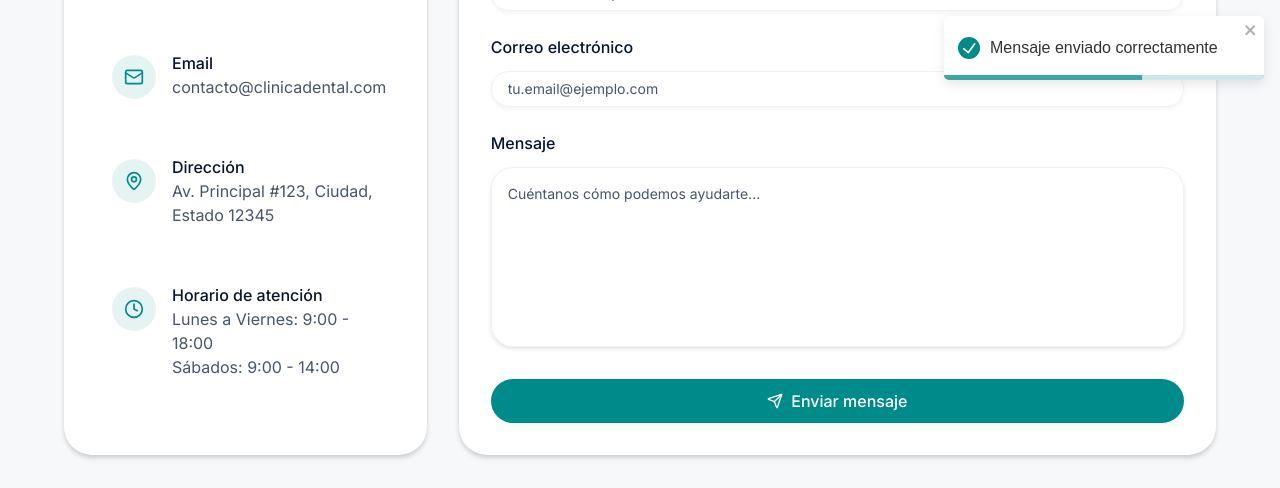
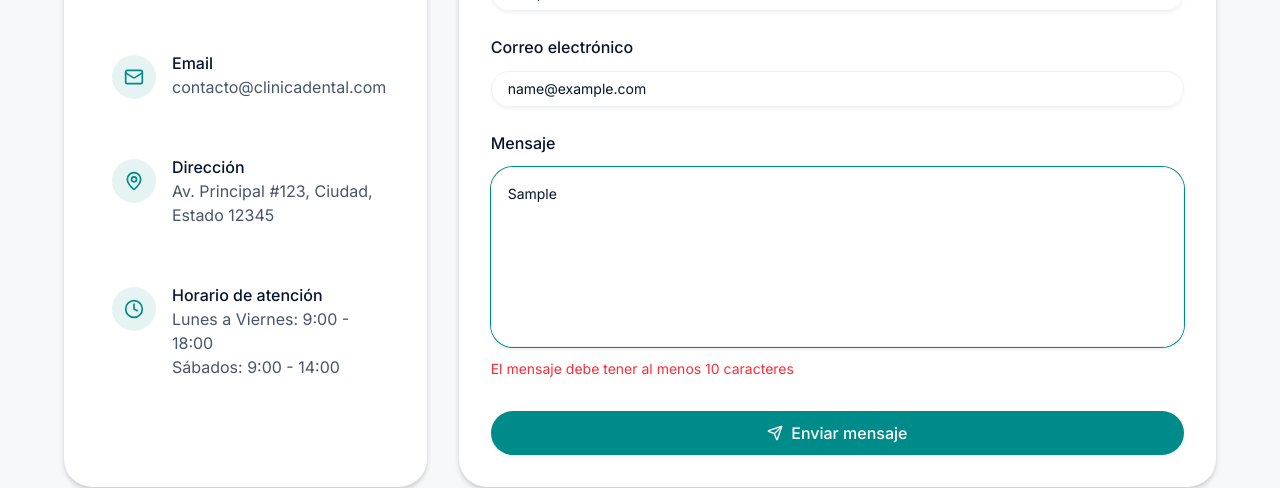
Before and after one commit to melinab1998/TPI-PROGRAMACION-IV, a React (Vite) app in the folder frontend/: page /contact in a window 1280 px wide. Both pictures are taken after typing "Sample", "name@example.com", "Sample" into the empty fields and a click on the button "Enviar mensaje". Shown: the part 505-993 px from the top of the page. Built offline with nearby package versions, Linux system fonts and the light colour scheme.

Commit message:
validation-contact-form

```diff
--- a/frontend/src/components/Contact/ContactForm/ContactForm.jsx
+++ b/frontend/src/components/Contact/ContactForm/ContactForm.jsx
@@ -5,27 +5,34 @@ import { Label } from "@/components/ui/label";
 import { Textarea } from "@/components/ui/textarea";
 import { MessageSquare, Send } from "lucide-react";
 import { motion } from "framer-motion";
+import { useForm } from "react-hook-form";
 import { successToast } from "@/utils/notifications";
 
 const containerVariants = {
     hidden: { opacity: 0 },
-    visible: { opacity: 1, transition: { staggerChildren: 0.1 } }
+    visible: { opacity: 1, transition: { staggerChildren: 0.1 } },
 };
 
 const itemVariants = {
     hidden: { opacity: 0, y: 20 },
-    visible: { opacity: 1, y: 0, transition: { duration: 0.5, ease: "easeOut" } }
+    visible: { opacity: 1, y: 0, transition: { duration: 0.5, ease: "easeOut" } },
 };
 
 export default function ContactForm() {
-    const handleSubmit = (e) => {
-        e.preventDefault();
+    const { register, handleSubmit, reset, formState: { errors } } = useForm();
+
+    const onSubmit = (data) => {
+        // Aquí iría la lógica de envío al backend
+        console.log(data);
         successToast("Mensaje enviado correctamente");
-        e.target.reset();
+        reset();
     };
 
     return (
-        <motion.div className="lg:col-span-2" variants={{ hidden: { opacity: 0, scale: 0.95 }, visible: { opacity: 1, scale: 1, transition: { duration: 0.5 } } }}>
+        <motion.div
+            className="lg:col-span-2"
+            variants={{ hidden: { opacity: 0, scale: 0.95 }, visible: { opacity: 1, scale: 1, transition: { duration: 0.5 } } }}
+        >
             <Card className="h-full flex flex-col shadow-lg rounded-xl border-0 p-0 overflow-hidden">
                 <CardContent className="p-8 flex-1 flex flex-col">
                     <motion.div className="flex items-center gap-2 mb-6" variants={itemVariants}>
@@ -36,19 +43,22 @@ export default function ContactForm() {
                     <motion.form
                         className="space-y-6 flex-1 flex flex-col"
                         variants={containerVariants}
-                        onSubmit={handleSubmit}
+                        onSubmit={handleSubmit(onSubmit)}
                     >
                         <motion.div className="space-y-6" variants={itemVariants}>
+                            {/* Nombre */}
                             <motion.div className="space-y-3" variants={itemVariants}>
                                 <Label htmlFor="name" className="text-base">Nombre completo</Label>
                                 <Input
                                     id="name"
                                     placeholder="Tu nombre completo"
                                     className="py-4 px-4 w-full"
-                                    required
+                                    {...register("name", { required: "El nombre es obligatorio" })}
                                 />
+                                {errors.name && <p className="text-red-500 text-sm">{errors.name.message}</p>}
                             </motion.div>
 
+                            {/* Email */}
                             <motion.div className="space-y-3" variants={itemVariants}>
                                 <Label htmlFor="email" className="text-base">Correo electrónico</Label>
                                 <Input
@@ -56,21 +66,31 @@ export default function ContactForm() {
                                     type="email"
                                     placeholder="tu.email@ejemplo.com"
                                     className="py-4 px-4 w-full"
-                                    required
+                                    {...register("email", {
+                                        required: "El email es obligatorio",
+                                        pattern: { value: /^\S+@\S+$/i, message: "Email inválido" }
+                                    })}
                                 />
+                                {errors.email && <p className="text-red-500 text-sm">{errors.email.message}</p>}
                             </motion.div>
                         </motion.div>
 
+                        {/* Mensaje */}
                         <motion.div className="space-y-3 flex-1" variants={itemVariants}>
                             <Label htmlFor="message" className="text-base">Mensaje</Label>
                             <Textarea
                                 id="message"
                                 placeholder="Cuéntanos cómo podemos ayudarte..."
                                 className="min-h-[180px] resize-none p-4 w-full"
-                                required
+                                {...register("message", {
+                                    required: "El mensaje es obligatorio",
+                                    minLength: { value: 10, message: "El mensaje debe tener al menos 10 caracteres" }
+                                })}
                             />
+                            {errors.message && <p className="text-red-500 text-sm">{errors.message.message}</p>}
                         </motion.div>
 
+                        {/* Botón enviar */}
                         <motion.div variants={itemVariants}>
                             <Button
                                 type="submit"
```
